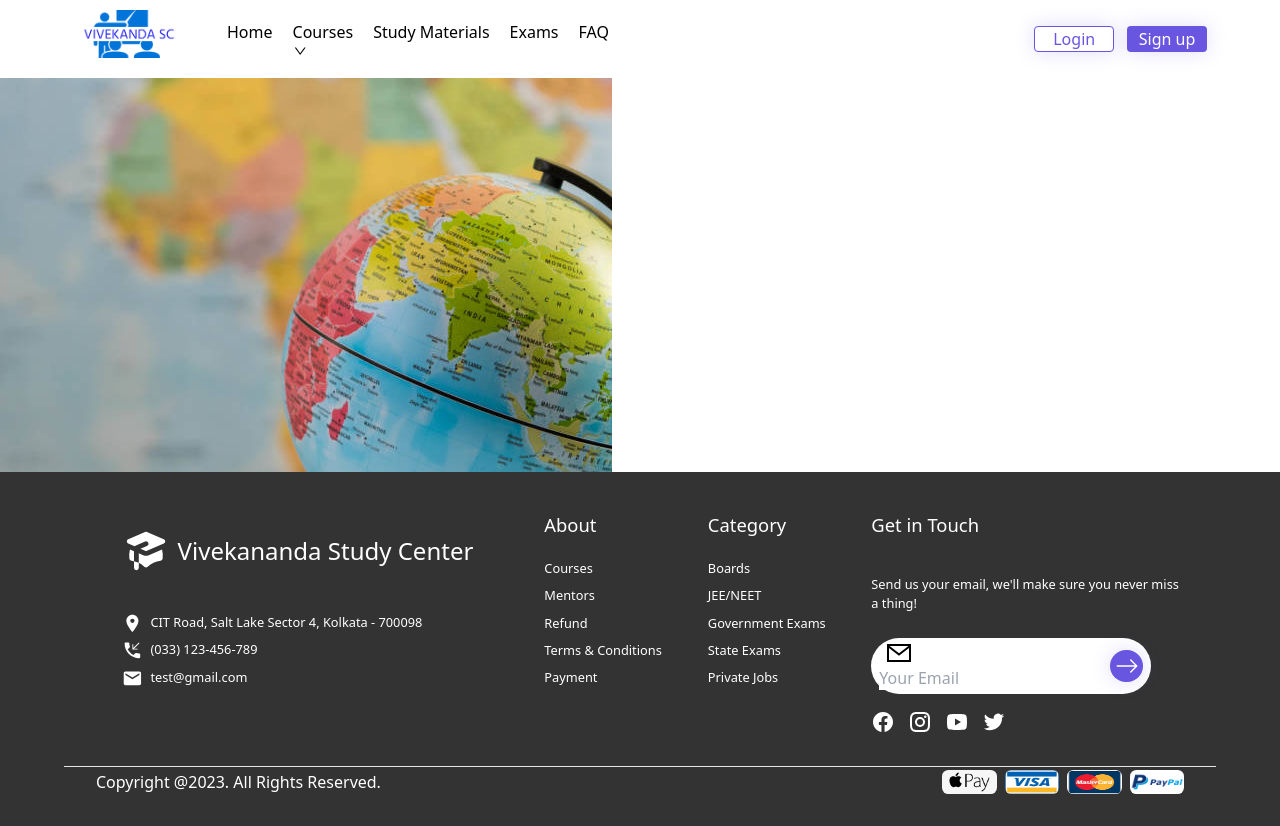
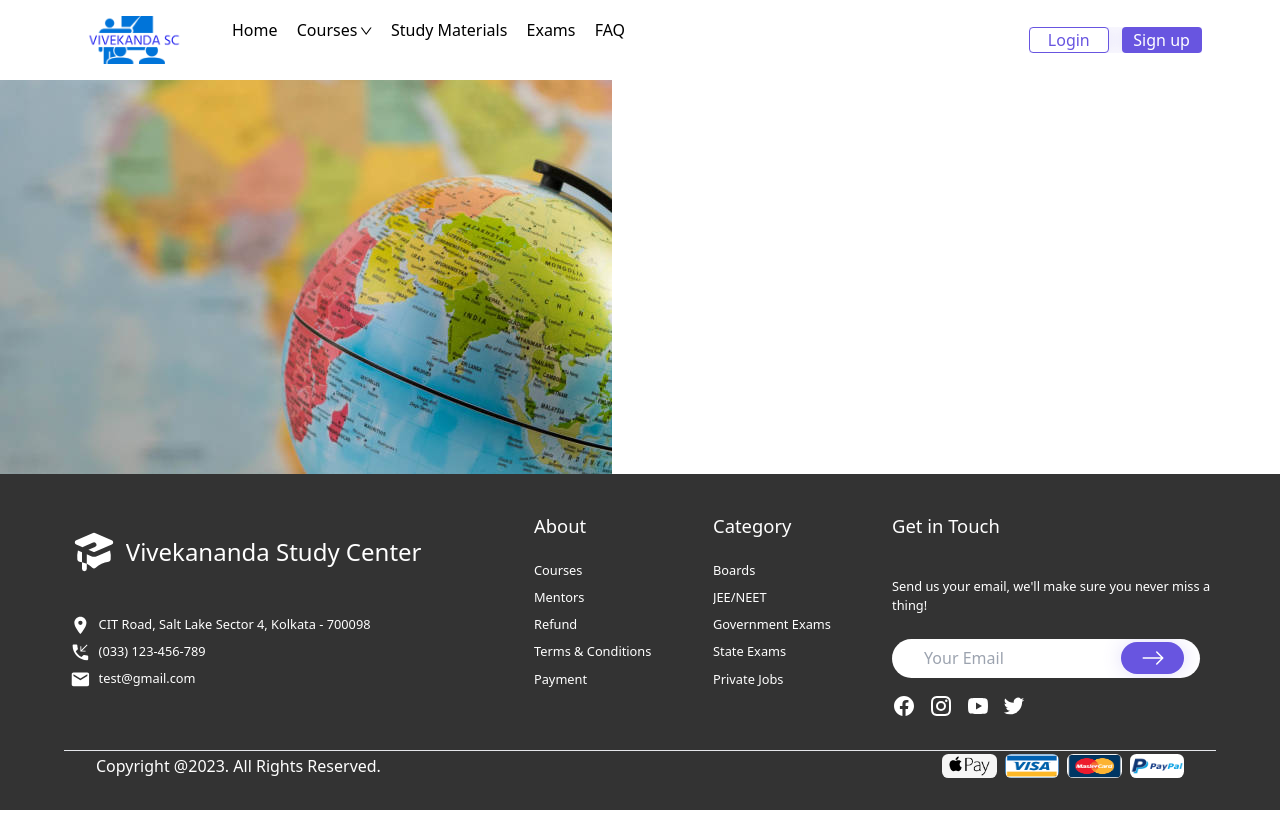
Before and after one commit to itz-arnav/Vivekananda_Study_Center_Website, a React (Vite) app: page / in a window 1280 px wide. Built offline with nearby package versions, Linux system fonts and the light colour scheme.

Commit message:
fixed imbalanced site

```diff
--- a/src/components/Footer/Footer.css
+++ b/src/components/Footer/Footer.css
@@ -1,6 +1,6 @@
 .footerContainer{
     background-color: #333;
-    width: 100vw;
+    width: 100%;
     display: flex;
     align-items: center;
     justify-content: center;
@@ -59,7 +59,7 @@
 /* Link Section */
 
 .linkSection{
-    width: 90%;
+    width: 99%;
     display: grid;
     grid-template-columns: 40% 15% 15% 30%;
     gap: 0.5rem;
@@ -138,6 +138,10 @@
     margin-top: 1.5rem;
 }
 
+.getInTouch{
+    width: 100%;
+}
+
 .emailSubmitSection{
     display: flex;
     align-items: center;
@@ -145,11 +149,16 @@
     background-color: #fff;
     border-radius: 5rem;
     width: 90%;
-    padding-left: 0.5rem;
-    padding-right: 0.5rem;
+    padding-left: 1rem;
+    padding-right: 1rem;
     padding-top: 0.2rem;
     padding-bottom: 0.2rem;
     margin-top: 1.5rem;
+}
+
+.textSection{
+    display: flex;
+    align-items: center;
 }
 
 .emailMailIcon{
@@ -169,7 +178,7 @@
 }
 
 .emailbtn{
-    background-color: rgb(104, 85, 224);
+    background-color: rgb(104, 85, 224) !important;
     border-radius: 5rem;
     display: flex;
     align-items: center;
--- a/src/components/Header/Header.css
+++ b/src/components/Header/Header.css
@@ -1,6 +1,6 @@
 .headerContainer{
   display: flex;
-  width: 100vw;
+  width: 100%;
   align-items: center;
   justify-content: center;
 }
@@ -29,7 +29,7 @@ nav {
   align-items: center;
   background-color: none;
   color: #000;
-  padding: 10px;
+  padding: 1rem;
   font-weight: 500;
 }
 
@@ -40,16 +40,31 @@ nav {
   padding: 0;
 }
 
+.nav-links>li{
+  margin: 0 0.5rem;
+}
 .nav-links li {
   position: relative;
+  z-index: 5;
 }
 
 .nav-links li a {
-  display: block;
-  padding: 10px;
+  display: flex;
+  align-items: center;
+  justify-content: space-around;
+  margin: 0.1rem 0.1rem;
   text-decoration: none;
   color: #000;
   position: relative;
+}
+.navDivWithIcon{
+  display: flex;
+  align-items: center;
+  justify-content: space-around;
+}
+.iconsize{
+  margin-top: 0.25rem;
+  font-size: 0.9rem;
 }
 
 .nav-links>li>a:after {
@@ -83,14 +98,14 @@ nav {
 
 .primary-dropdown li a {
   display: block;
-  padding: 10px;
+  padding: 1rem;
   text-decoration: none;
   color: #000;
 }
 
 .secondary-dropdown li a {
   display: block;
-  padding: 10px;
+  padding: 1rem;
   text-decoration: none;
   color: #000;
 }
@@ -150,10 +165,7 @@ nav {
 }
 
 
-.iconsize{
-  font-size: 0.9rem;
-  margin-right: 0.5rem;
-}
+
 
 .subsection{
   display: flex;
--- a/src/components/Header/Header.jsx
+++ b/src/components/Header/Header.jsx
@@ -18,7 +18,10 @@ const Header = () => {
           <a href="/">Home</a>
         </li>
         <li>
-          <a href="/" className="dropdown">Courses <AiOutlineDown className="iconsize"/></a>
+          <div className="navDivWithIcon">
+          <a href="/" className="dropdown">Courses</a>
+          <AiOutlineDown className="iconsize"/>
+          </div>
           <ul className="primary-dropdown">
             <li>
               <div className="subsection">
--- a/src/index.css
+++ b/src/index.css
@@ -1,3 +1,7 @@
 @tailwind base;
 @tailwind components;
 @tailwind utilities;
+
+*{
+    overflow-x: hidden !important;
+}
```
